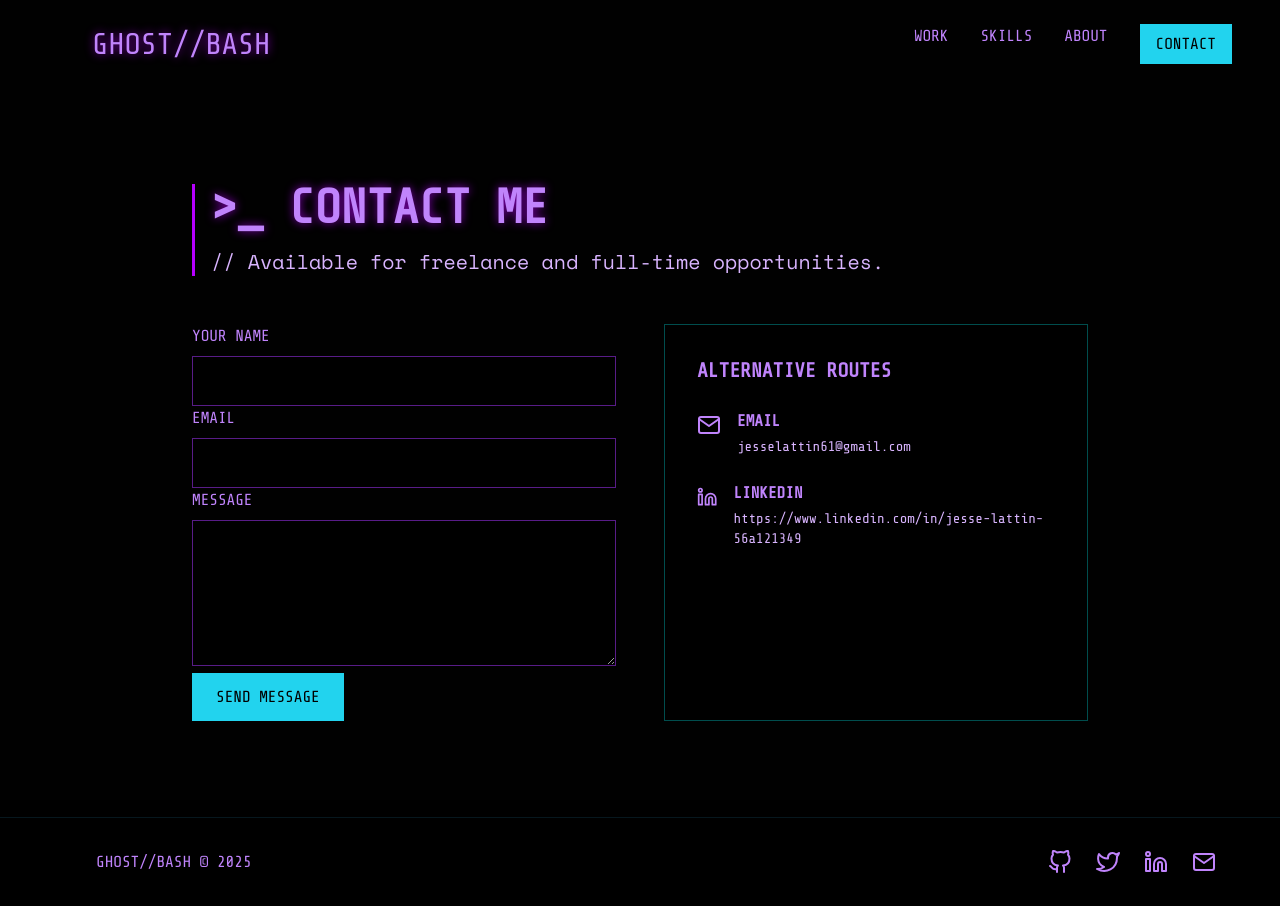
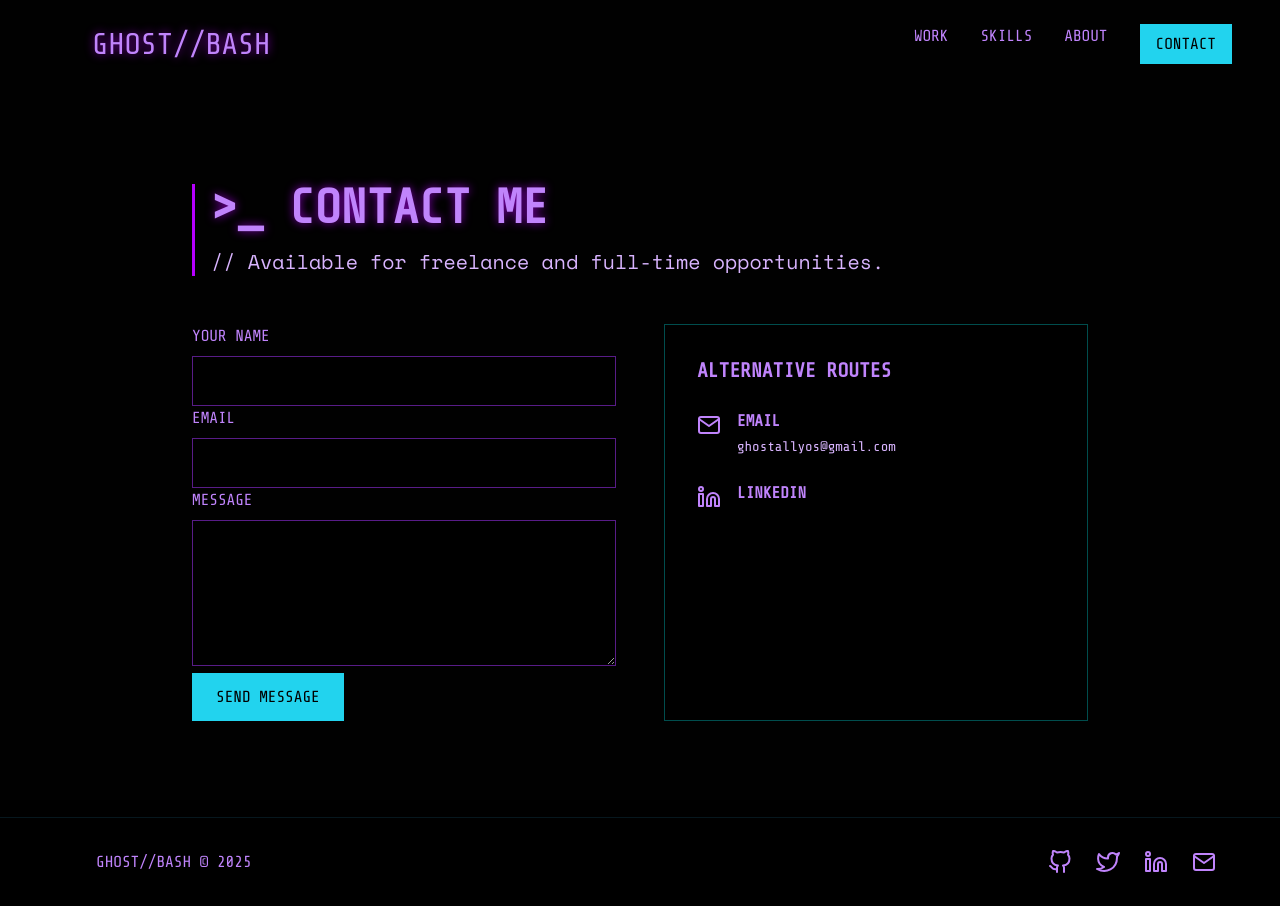
Before and after one commit to GhostAllyOS/GhostAllyOS.github.io, a plain HTML site: page contact.html in a window 1280 px wide. Drawn offline with nearby package versions, Linux system fonts and the light colour scheme.

Commit message:
Update contact.html

```diff
--- a/contact.html
+++ b/contact.html
@@ -95,14 +95,14 @@
                                     <i data-feather="mail" class="w-6 h-6 mr-4 mt-1"></i>
                                     <div>
                                         <h4 class="font-bold mb-1">EMAIL</h4>
-                                        <p class="text-purple-300 text-sm">jesselattin61@gmail.com</p>
+                                        <p class="text-purple-300 text-sm">ghostallyos@gmail.com</p>
                                     </div>
                                 </div>
                                 <div class="flex items-start">
                                     <i data-feather="linkedin" class="w-6 h-6 mr-4 mt-1"></i>
                                     <div>
                                         <h4 class="font-bold mb-1">LINKEDIN</h4>
-                                        <p class="text-purple-300 text-sm">https://www.linkedin.com/in/jesse-lattin-56a121349</p>
+                                        <p class="text-purple-300 text-sm"></p>
                                     </div>
                                 </div>
                             </div>
```
